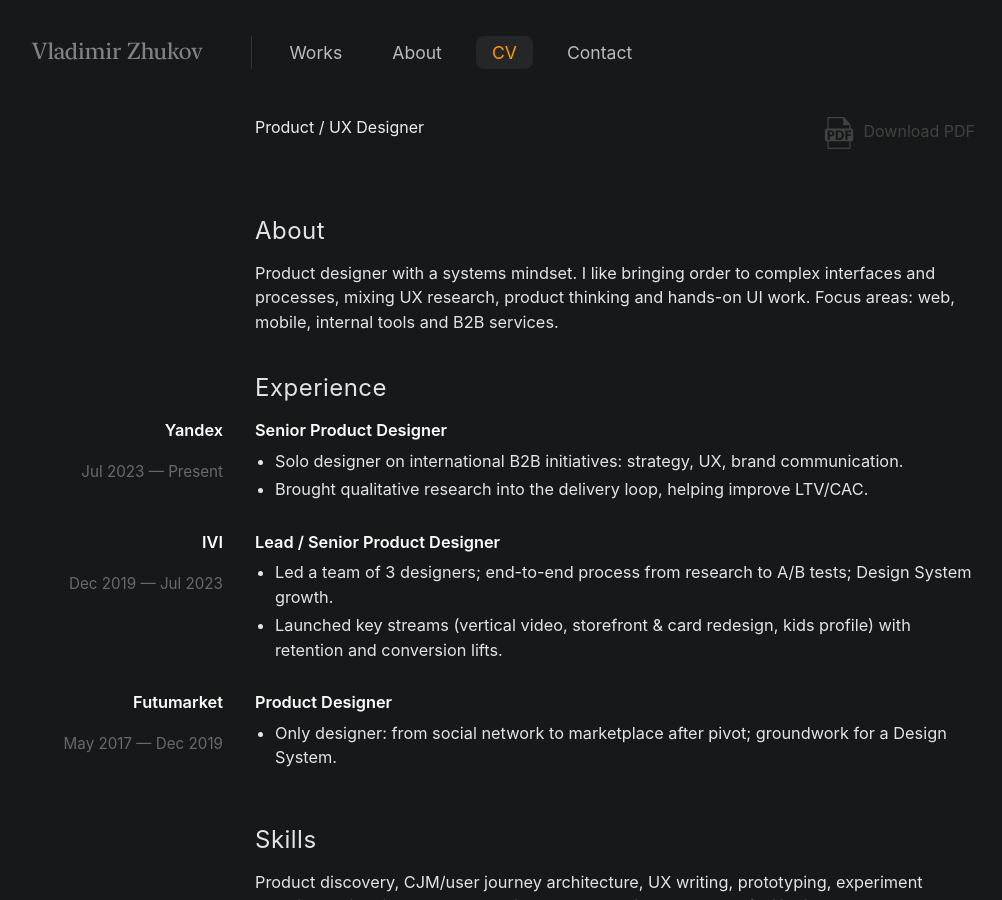
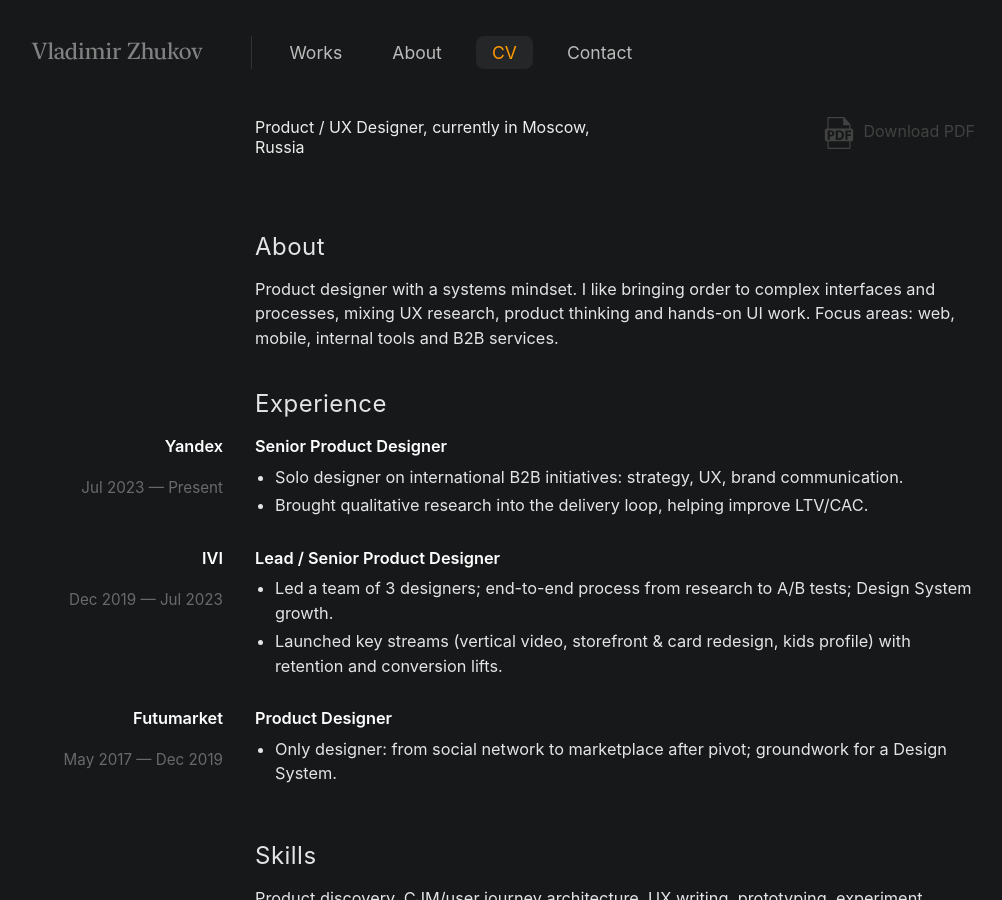
Before and after one commit to uxiscool/experience, a Jekyll site: the page built from cv.md, in a window 1280 px wide and 900 px high. Shown: the whole window, without its empty margins (25-1027 px from the left). Built offline with Jekyll 4.4.1, drawn with Linux system fonts in a browser that asks for light colours.

Commit message:
Add files via upload

```diff
--- a/cv.md
+++ b/cv.md
@@ -5,7 +5,7 @@ permalink: /cv/
 ---
 <div class="container">
 <header class="cv-head">
-  <div class="cv-title">Product / UX Designer</div>
+  <div class="cv-title">Product / UX Designer, currently in Moscow, Russia</div>
  <p class="cv-download disabled-text">
   <a href="{{ site.baseurl }}/ui/cv.pdf" aria-disabled="true"> <img src="{{ site.baseurl }}/ui/icon_pdf.svg" alt="PDF" width="32" height="32" style="vertical-align:middle; margin-right:8px;">Download PDF</a>
 </p>
```
